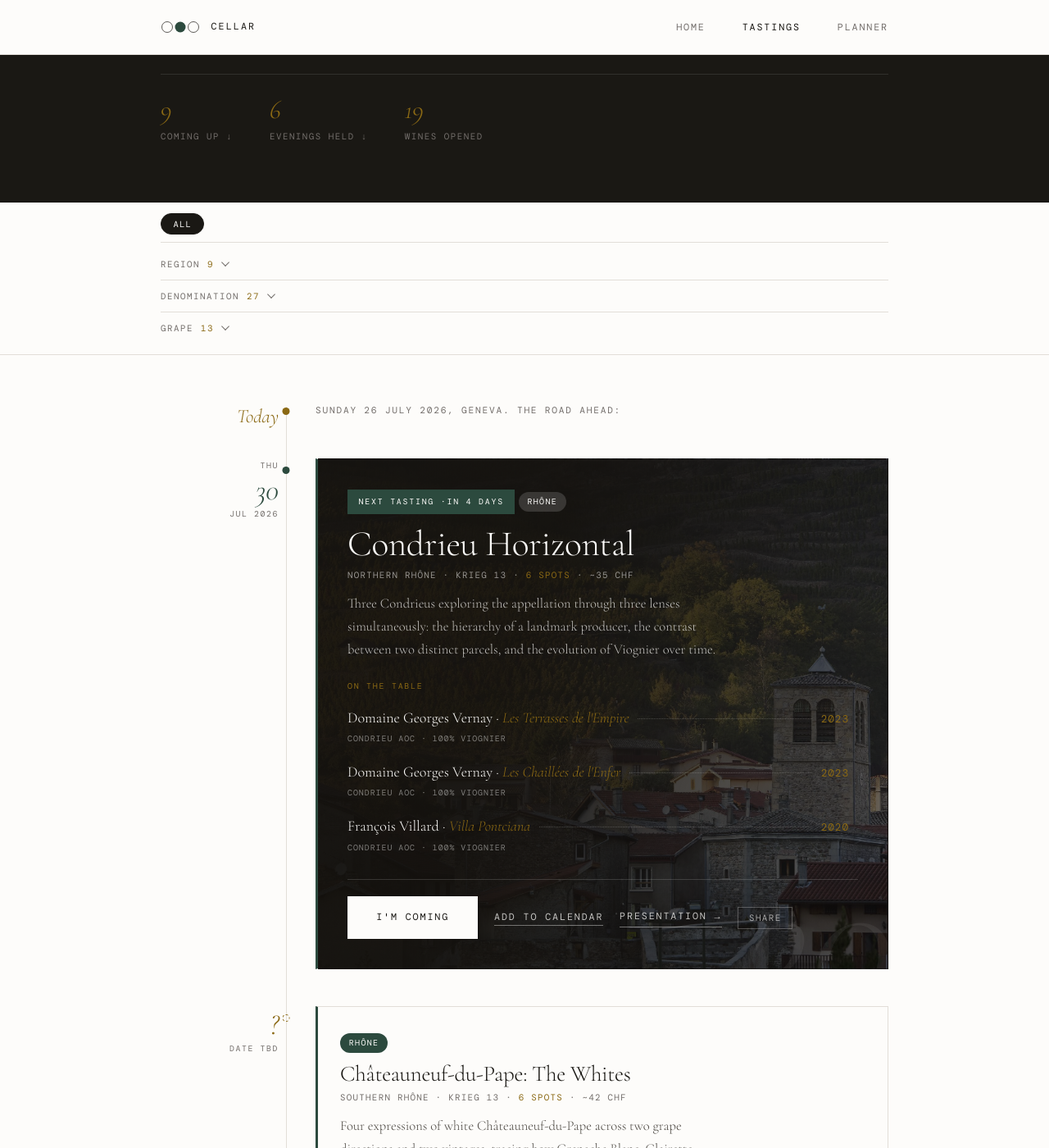
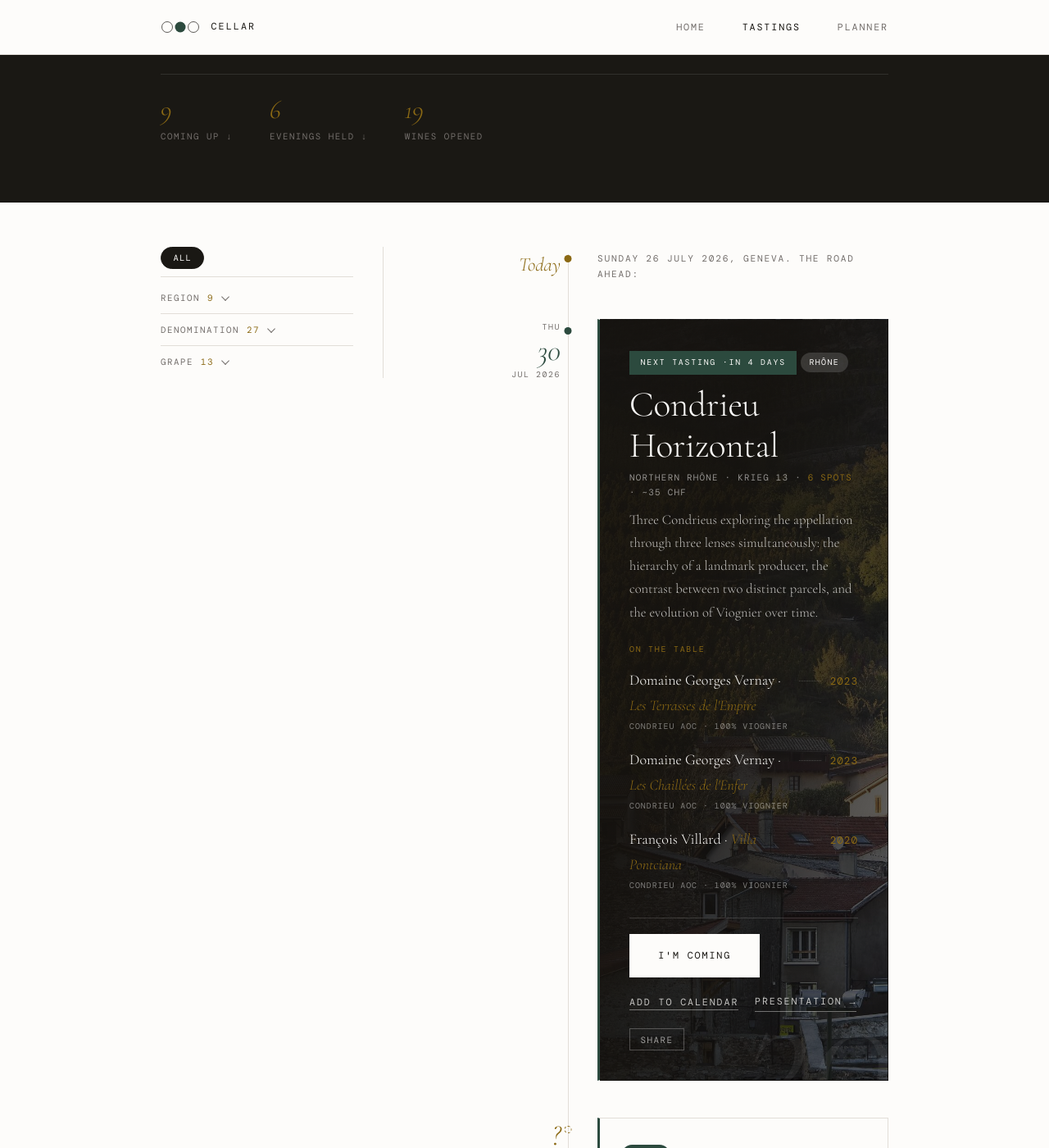
Before and after one commit to silviodirubbo/cellar, a Jekyll site: the page built from tastings/index.html, in a window 1280 px wide and 1400 px high, scrolled down 401 px. Shown: the whole window at 82% size. Built offline with Jekyll 4.4.1, drawn with Linux system fonts in a browser that asks for light colours; some web fonts are replaced.

Commit message:
Give Loire its own hue, move filters into a non-sticky sidebar
Loire's chapter color was still a shade of green, too close to Rhône's
to tell apart at a glance. Swapped it for a dusty blue-grey slate
(#4F5F66), distinct from both the green and gold chapters while staying
in the warm-neutral family.

Removed the chip bar's sticky positioning entirely and moved it into a
sidebar column next to the tasting list on desktop (mirroring the
site's existing 2fr/1fr grid convention), collapsing to normal in-flow
stacking above the list on mobile at the same 768px breakpoint used
elsewhere on the site.

```diff
--- a/assets/css/main.css
+++ b/assets/css/main.css
@@ -18,7 +18,7 @@
   --gold:        #8B6914;
   --chapter-pilot: var(--gold);
   --chapter-rhone: var(--green);
-  --chapter-loire: #45604F;
+  --chapter-loire: #4F5F66;
   --font-serif:  'Cormorant Garamond', Georgia, serif;
   --font-mono:   'DM Mono', 'Courier New', monospace;
   --section-pad: 7rem;
@@ -597,6 +597,8 @@ textarea.form-input { min-height: 5rem; }
   .page-header__inner { grid-template-columns: 1fr; gap: 1.5rem; }
   .planner-grid { grid-template-columns: 1fr; }
   .planner-main { border-right: none; border-bottom: 1px solid var(--rule); }
+  .tastings-layout { grid-template-columns: 1fr; }
+  .filters-aside { border-right: none; padding-right: 0; margin-bottom: 2rem; }
   .tasting-banner { grid-template-columns: 1fr; }
   .tasting-banner__actions { align-items: flex-start; flex-direction: row; }
   .footer__inner { flex-direction: column; gap: 1rem; text-align: center; }
@@ -790,15 +792,19 @@ a.th-stat:hover .th-stat__num { color: var(--warm-white); }
 .lineup__toggle:hover { color: var(--ink); }
 .lineup .wine-menu { margin-top: 0.5rem; padding-left: 0.9rem; border-left: 1px solid var(--rule); }
 
+/* ── Tastings layout: filters sidebar + timeline ─────────────── */
+.tastings-layout {
+  display: grid;
+  grid-template-columns: 1fr 2fr;
+  gap: var(--col-gap);
+  align-items: start;
+}
+.filters-aside {
+  padding-right: 2rem;
+  border-right: 1px solid var(--rule);
+}
+
 /* ── Chip filter bar ──────────────────────────────────────── */
-.chipbar-wrap {
-  background: var(--warm-white);
-  border-bottom: 1px solid var(--rule);
-  padding: 0.7rem 0;
-  position: sticky;
-  top: 56px;
-  z-index: 50;
-}
 .chipbar { display: flex; flex-direction: column; }
 .chip-group--all { display: flex; padding-bottom: 0.5rem; margin-bottom: 0.35rem; border-bottom: 1px solid var(--rule); }
 .chip-group { border-bottom: 1px solid var(--rule); }
@@ -1169,7 +1175,3 @@ a.th-stat:hover .th-stat__num { color: var(--warm-white); }
   .th-stat__num { font-size: 1.5rem; }
   .tl-card--feature .btn--hero { flex: 1 1 100%; text-align: center; }
 }
-
-@media (max-width: 640px) {
-  .chipbar-wrap { top: 52px; }
-}
--- a/tastings/index.html
+++ b/tastings/index.html
@@ -39,9 +39,13 @@ permalink: /tastings/
   </div>
 </header>
 
-<!-- ── Tag chips ───────────────────────────────────────────── -->
-<div class="chipbar-wrap">
+<!-- ── The timeline ────────────────────────────────────────── -->
+<section class="timeline">
   <div class="container">
+    <div class="tastings-layout">
+
+      <!-- Tag chips (sidebar on desktop, inline above the list on mobile) -->
+      <aside class="filters-aside">
         <div class="chipbar" id="chipbar">
           <div class="chip-group chip-group--all">
             <button class="chip chip--active" data-tag="">All</button>
@@ -71,12 +75,8 @@ permalink: /tastings/
             </details>
           {% endfor %}
         </div>
-  </div>
-</div>
+      </aside>
 
-<!-- ── The timeline ────────────────────────────────────────── -->
-<section class="timeline">
-  <div class="container">
       <div class="tl">
 
       <!-- Today -->
@@ -284,5 +284,7 @@ permalink: /tastings/
       </div>
 
       </div>
+
+    </div>
   </div>
 </section>
```
Lines whose indentation alone changed are shown as unchanged.
